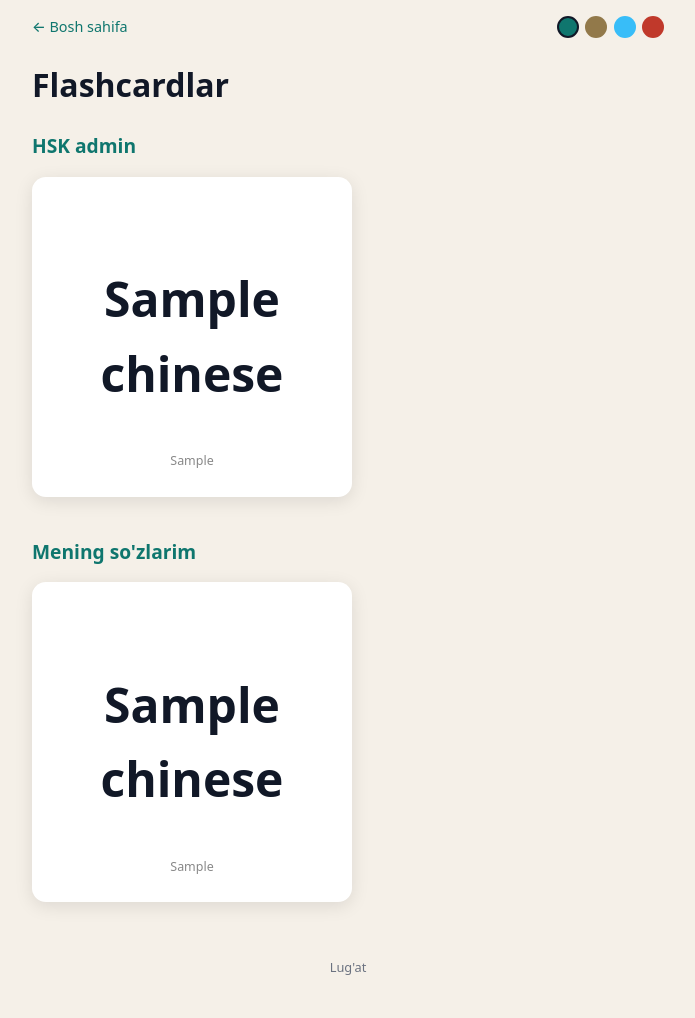
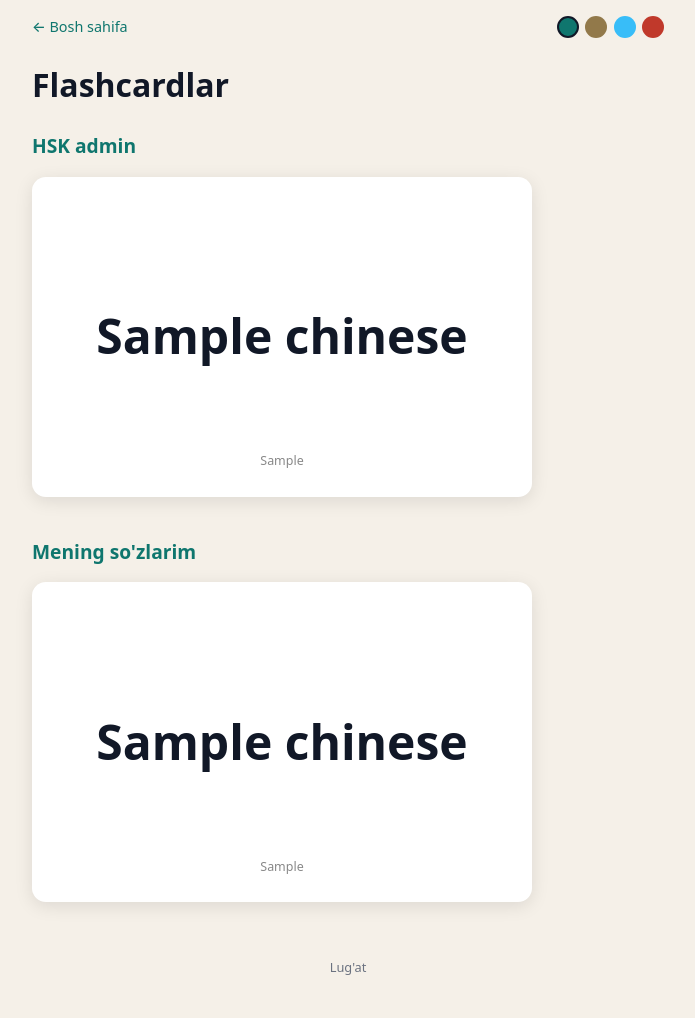
Before and after one commit to Kaa513/lugat, a Flask app: template templates/flashcards.html in a window 1280 px wide. Shown: the whole page, without its empty margins (292-987 px from the left). Run offline with Flask 3, Linux system fonts and the light colour scheme; the template is opened without the code that fills it: most values are stand-ins (such as "Sample title", 1, 10 or a date in 2020); some libraries are stand-ins or nearby versions.

Commit message:
Wider flashcard size

```diff
--- a/templates/flashcards.html
+++ b/templates/flashcards.html
@@ -18,7 +18,7 @@
     .fc-section h2 { font-size: 1.2rem; margin-bottom: 1rem; color: var(--accent, #c0392b); }
     .fc-grid { display: flex; flex-wrap: wrap; gap: 1.2rem; }
 
-    .fc-card { width: 320px; height: 320px; perspective: 1000px; cursor: pointer; }
+    .fc-card { width: 500px; height: 320px; perspective: 1000px; cursor: pointer; }
     .fc-inner { position: relative; width: 100%; height: 100%; transition: transform 0.6s; transform-style: preserve-3d; }
     .fc-card.flipped .fc-inner { transform: rotateY(180deg); }
 
```
